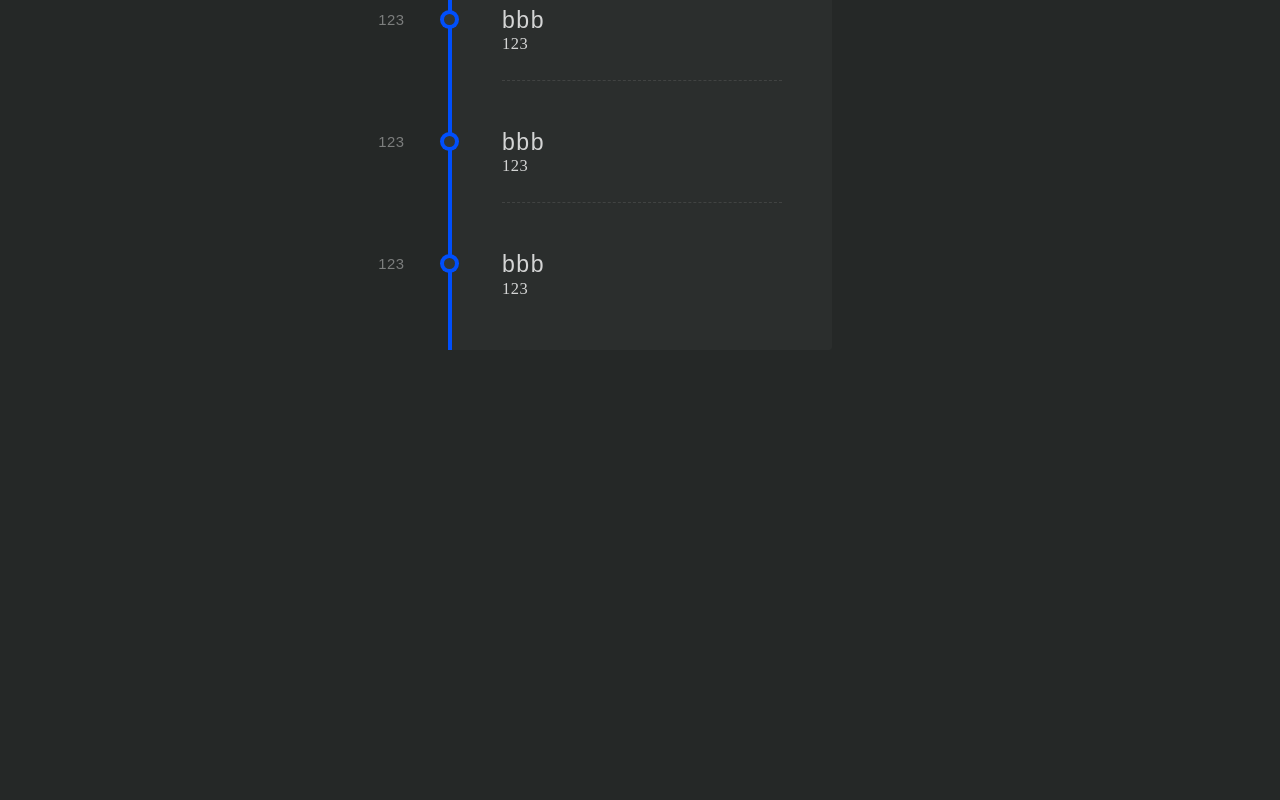
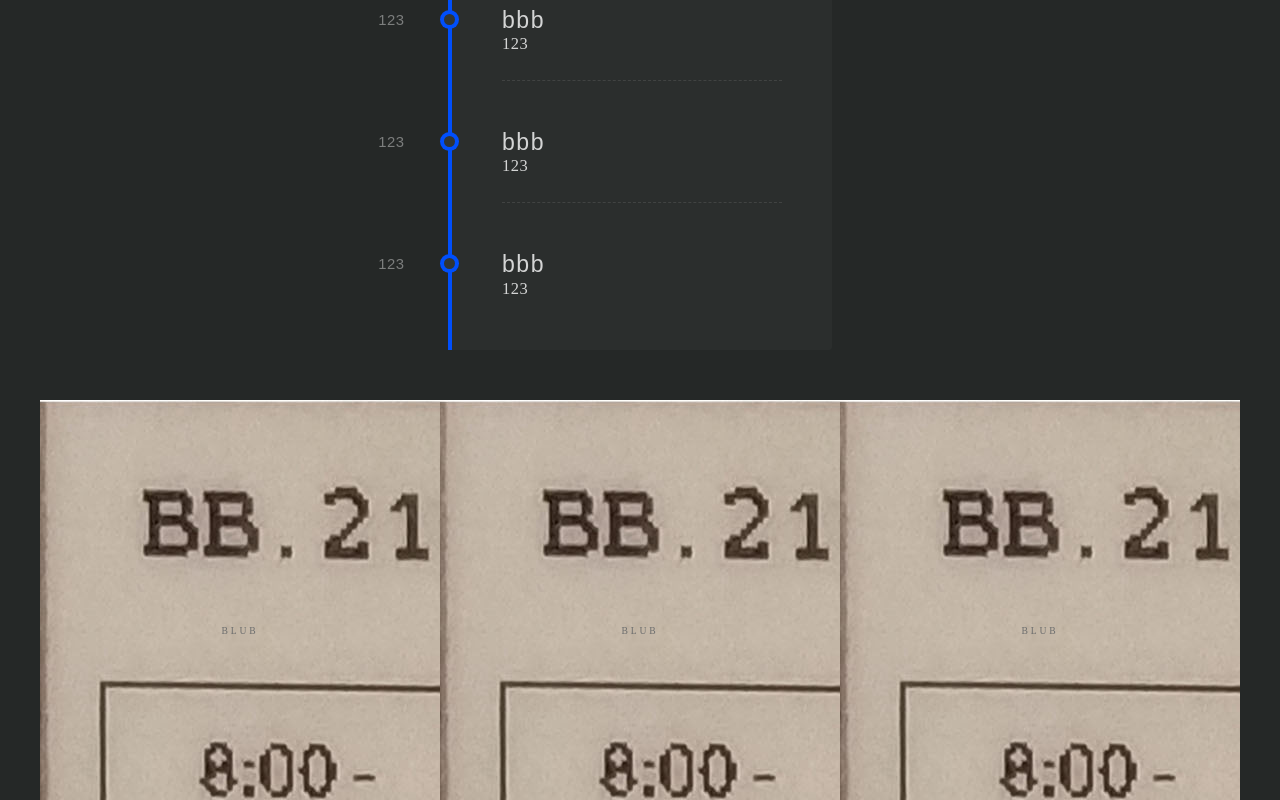
Before and after one commit to rsamQ/React-Testing, a React (Create React App) app: page / in a window 1280 px wide. Shown: the part 387-1187 px from the top of the page. Before the commit the page ends 800 px from the top, so only its background shows below. Built offline with nearby package versions, Linux system fonts and the light colour scheme; a web font is replaced by a local one.

Commit message:
added portfolio

```diff
--- a/src/App.js
+++ b/src/App.js
@@ -2,12 +2,14 @@ import './App.css';
 import React from 'react';
 import Navbar from './components/Navbar';
 import Cv from './components/Cv';
+import Portfolio from './components/Portfolio';
 
 function App() {
   return (
     <div className="App">
       <Navbar />
       <Cv />
+      <Portfolio />
     </div>
   );
 }
--- a/src/components/Portfolio.css
+++ b/src/components/Portfolio.css
@@ -0,0 +1,34 @@
+.portfolio {
+  display: flex;
+  justify-content: center;
+  align-items: center;
+}
+
+.image {
+  position: relative;
+  overflow: hidden;
+  height: 400px;
+  width: 400px;
+}
+
+.image img {
+  transition: transform 0.2s;
+}
+
+.image:hover img {
+  transform: scale(1.5);
+}
+
+.image:hover .portfolio-title {
+  font-size: 2rem;
+}
+
+.portfolio-title {
+  position: absolute;
+  left: 50%;
+  top: 50%;
+  transform: translate(-50%, -50%);
+  padding: 10px;
+  background-color: rgba(255, 255, 255, 0);
+  border: none;
+}
--- a/src/components/Portfolio.js
+++ b/src/components/Portfolio.js
@@ -5,8 +5,17 @@ import './Portfolio.css';
 export default class Portfolio extends Component {
     render() {
         return (
-            <div>
-
+            <div className="portfolio">
+                {PortfolioItems.map((item, index) =>{
+                    return(
+                        <div key={index} className="image">
+                            <img src={item.image} alt="placeholder" className=""/>
+                            <div className="overlay">
+                                <a className="portfolio-title">{item.title}</a>
+                            </div>
+                        </div>
+                    )
+                })}
             </div>
         )
     }
--- a/src/components/PortfolioItems.js
+++ b/src/components/PortfolioItems.js
@@ -1,14 +1,14 @@
 export const PortfolioItems = [
     {
         title: 'blub',
-        description: 'blub'
+        image: 'images/changes.jpg'
     },
     {
         title: 'blub',
-        description: 'blub'
+        image: 'images/changes.jpg'
     },
     {
         title: 'blub',
-        description: 'blub'
+        image: 'images/changes.jpg'
     }
 ]
```
Also changed, not shown: public/images/changes.jpg (added).
